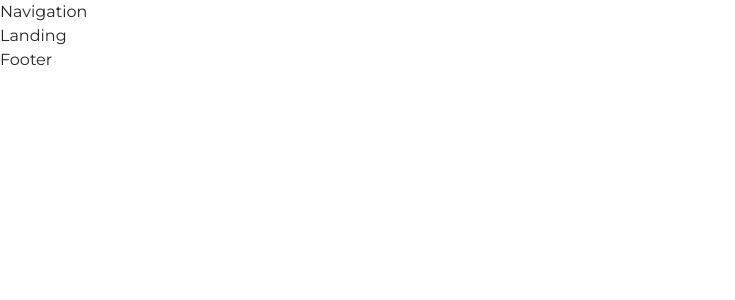
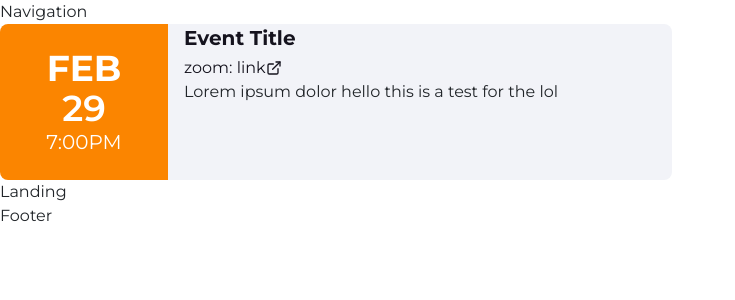
Before and after one commit to acm-ucr/hlg-website, a Next.js app: page / in a window 1280 px wide. Shown: the top 300 px of the page, without its empty margins (0-735 px from the left). Built offline with nearby package versions, Linux system fonts and the light colour scheme.

Commit message:
step: finished

```diff
--- a/src/app/page.js
+++ b/src/app/page.js
@@ -1,8 +1,9 @@
 import Landing from "@/components/home/Landing";
-
+import Event from "@/components/events/Event";
 const home = () => {
   return (
     <div>
+      <Event />
       <Landing />
     </div>
   );
--- a/src/components/events/Event.jsx
+++ b/src/components/events/Event.jsx
@@ -1,4 +1,3 @@
-"use client";
 import Link from "next/link";
 import React from "react";
 import { FiExternalLink } from "react-icons/fi";
@@ -15,20 +14,20 @@ const Event = ({
     <div className="flex rounded-lg overflow-hidden  max-w-2xl">
       <div className={`${color} p-4 text-hlg-white text-center w-1/4`}>
         <div className="text-4xl font-bold">{month}</div>
-        <div className="text-4xl font-black ">{day}</div>
-        <div className="text-xl font-extrabold">{time}</div>
+        <div className="text-4xl font-semibold ">{day}</div>
+        <div className="text-xl font-normal">{time}</div>
       </div>
 
       <div className="flex-1 pl-4 bg-hlg-gray">
-        <p className="text-xl text-hlg-black font-extrabold mb-1">{title}</p>
+        <p className="text-xl text-hlg-black font-bold mb-1">{title}</p>
         <div className="flex items-center text-hlg-black">
-          <p className="flex m-0 p-0 font-bold">zoom: link</p>
+          <p className="flex m-0 p-0 font-normal">zoom: link</p>
 
           <Link className="text-hlg-black" href={`${link}`}>
             <FiExternalLink />
           </Link>
         </div>
-        <p className="w-full focus:outline-none resize-none font-bold">
+        <p className="w-full focus:outline-none resize-none font-normal">
           {description}
         </p>
       </div>
```
